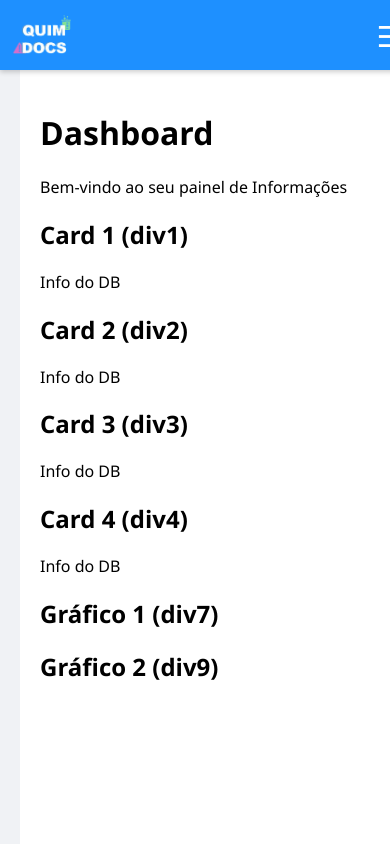
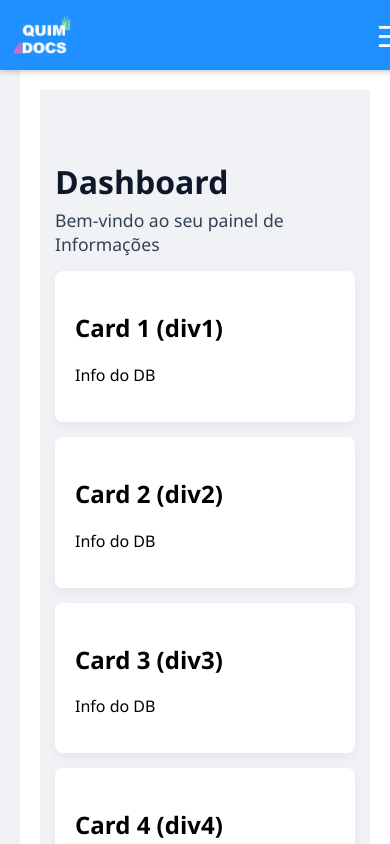
Before and after one commit to Dooooug/QuimiDocs_Deploy, a React (Create React App) app: page /app/dashboard in a window 390 px wide. Shown: the top 844 px of the page. Built offline with nearby package versions, Linux system fonts and the light colour scheme; no server answers; sample sign-in values are in the browser's storage.

Commit message:
Estilizando o Dashboard V.1

```diff
--- a/src/styles/DashboardPage.css
+++ b/src/styles/DashboardPage.css
@@ -1,39 +1,158 @@
-/* src/pages/Dashboard/DashboardPage.css */
+/* src/styles/DashboardPage.css */
 
-.dashboard-container {
-  display: flex; /* Usa flexbox */
-  flex-direction: column; /* Organiza os itens em coluna */
-  align-items: center; /* Centraliza horizontalmente */
-  justify-content: center; /* Centraliza verticalmente (se o container tiver altura definida) */
-  min-height: calc(100vh - 40px); /* Ajusta a altura mínima para centralização, considerando o padding do AppLayout */
-  padding: 20px; /* Padding interno */
-  color: #333;
-  text-align: center; /* Centraliza o texto dentro do container */
+/* Este é o container '.parent' do seu exemplo.
+  Ele define o layout principal do grid.
+*/
+.dashboard-grid-parent {
+  display: grid;
+
+  /* AJUSTE: Seu layout de 4 cards (div1 a div4) funciona melhor
+    com 4 colunas (repeat(4, 1fr)) em vez de 5.
+  */
+  grid-template-columns: repeat(4, 1fr);
+
+  /* Definindo as linhas:
+    1. 'auto' para o título.
+    2. 'auto' para a linha de cards.
+    3. '1fr' para a linha de gráficos (ocupa o espaço restante).
+  */
+  grid-template-rows: auto auto 1fr;
+  grid-column-gap: 20px;
+  grid-row-gap: 20px;
+
+  /* !! IMPORTANTE !!
+    Sua Navbar.css usa 'position: fixed'.
+    Este padding-top (80px) é ESSENCIAL para que o grid
+    comece *abaixo* da navbar e não fique escondido atrás dela.
+    (A navbar tem aprox. 60-70px de altura).
+  */
+  padding: 80px 20px 20px 20px; /* (top, right, bottom, left) */
+
+  /* Garante que o dashboard ocupe no mínimo a altura da tela */
+  min-height: 100vh;
+  box-sizing: border-box; /* Faz o padding ser incluído na altura total */
+  background-color: #f0f2f5; /* Um fundo leve para o dashboard */
 }
 
-.dashboard-container h1 {
-  font-size: 2.8em;
-  margin-bottom: 15px;
-  color: #0f172a;
+/* Estilização base para todos os itens do grid
+  (Cards e Gráficos)
+*/
+.dashboard-item {
+  background-color: #ffffff;
+  padding: 20px;
+  border-radius: 8px;
+  box-shadow: 0 4px 12px rgba(0, 0, 0, 0.05);
 }
 
-.dashboard-container p {
-  font-size: 1.2em;
-  color: #334155;
+/* Define uma altura mínima para os gráficos,
+  para que não fiquem achatados se estiverem vazios.
+*/
+.dashboard-chart {
+  min-height: 350px;
+  display: flex;
+  align-items: center;
+  justify-content: center;
 }
 
-/* Responsividade */
-@media (max-width: 768px) {
-  .dashboard-container {
-    min-height: auto; /* Remove a altura mínima em telas pequenas para evitar rolagem desnecessária */
-    padding-top: 0; /* Ajuste se houver cabeçalho fixo no mobile */
+
+/* --- Definição das Áreas do Grid ---
+*/
+
+/* Área do Título (Linha 1, Colunas 1 a 5) */
+.dashboard-title-area {
+  /* Começa linha 1, col 1. Termina linha 2, col 5 (span 4 colunas) */
+  grid-area: 1 / 1 / 2 / 5;
+}
+
+.dashboard-title-area h1 {
+  font-size: 2.5em;
+  color: #0f172a;
+  margin: 0 0 5px 0;
+}
+
+.dashboard-title-area p {
+  font-size: 1.1em;
+  color: #334155;
+  margin: 0;
+}
+
+
+/* LINHA DE CARDS (Linha 2) */
+.div1 { grid-area: 2 / 1 / 3 / 2; }
+.div2 { grid-area: 2 / 2 / 3 / 3; }
+.div3 { grid-area: 2 / 3 / 3 / 4; }
+.div4 { grid-area: 2 / 4 / 3 / 5; }
+
+/* LINHA DE GRÁFICOS (Linha 3 em diante)
+
+  NOTA: Usei 'div7' e 'div9' do seu CSS.
+  'div9' (3 / 3 / 6 / 5) faz mais sentido para um layout
+  balanceado do que 'div8' (3 / 3 / 4 / 4).
+*/
+
+/* Gráfico 1 (Esquerda) */
+.div7 {
+  /* Começa linha 3, col 1. Termina linha 6, col 3 (span 2 colunas) */
+  grid-area: 3 / 1 / 6 / 3;
+}
+
+/* Gráfico 2 (Direita) */
+.div9 {
+  /* Começa linha 3, col 3. Termina linha 6, col 5 (span 2 colunas) */
+  grid-area: 3 / 3 / 6 / 5;
+}
+
+
+/* --- 🔹 RESPONSIVIDADE 🔹 ---
+*/
+
+/* Telas Médias (Tablets)
+  Breakpoint: 900px
+  Layout: 2 colunas
+*/
+@media (max-width: 900px) {
+  .dashboard-grid-parent {
+    /* Muda para 2 colunas */
+    grid-template-columns: repeat(2, 1fr);
+    /* Define novas linhas: 1(title) + 2(cards) + 2(charts) */
+    grid-template-rows: auto auto auto 1fr 1fr;
   }
 
-  .dashboard-container h1 {
+  /* --- ÁREAS NO TABLET --- */
+  .dashboard-title-area { grid-area: 1 / 1 / 2 / 3; } /* Span 2 */
+
+  .div1 { grid-area: 2 / 1 / 3 / 2; }
+  .div2 { grid-area: 2 / 2 / 3 / 3; }
+  .div3 { grid-area: 3 / 1 / 4 / 2; }
+  .div4 { grid-area: 3 / 2 / 4 / 3; }
+
+  .div7 { grid-area: 4 / 1 / 5 / 3; } /* Span 2 */
+  .div9 { grid-area: 5 / 1 / 6 / 3; } /* Span 2 */
+}
+
+
+/* Telas Pequenas (Celulares)
+  Breakpoint: 768px (mesmo breakpoint da sua Navbar)
+  Layout: 1 coluna (empilhado)
+*/
+@media (max-width: 768px) {
+  .dashboard-grid-parent {
+    /* Em telas muito pequenas, abandonar o grid e usar
+      'flex' é mais simples e robusto para empilhar tudo.
+    */
+    display: flex;
+    flex-direction: column;
+    gap: 15px; /* Espaçamento entre os itens */
+
+    /* Padding menor para mobile e mantendo o espaço da navbar */
+    padding: 70px 15px 15px 15px;
+  }
+
+  /* Não precisamos mais das 'grid-area', pois a ordem
+    do HTML agora dita a ordem de exibição.
+  */
+
+  .dashboard-title-area h1 {
     font-size: 2em;
   }
-
-  .dashboard-container p {
-    font-size: 1em;
-  }
 }
```
